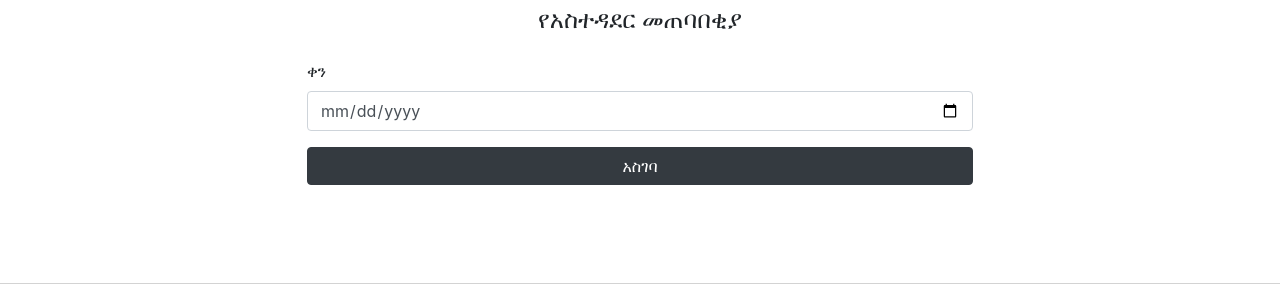
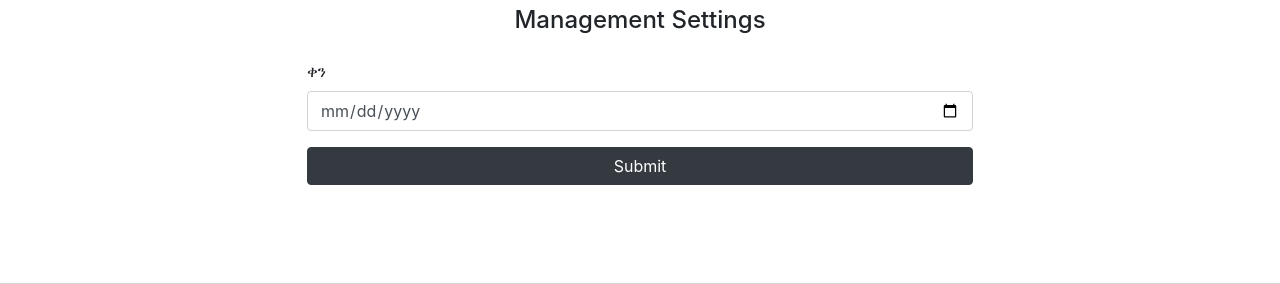
Before and after one commit to etEthiopia/RestaurantManagementPHP, a PHP site: page /admin/admin_reservations.php in a window 1280 px wide. Shown: the part 132-416 px from the top of the page. Run offline with PHP 8.4, Linux system fonts and the light colour scheme; data comes from the database, SQL or seed files in the repository.

Commit message:
admin res

```diff
--- a/admin/admin_reservations.php
+++ b/admin/admin_reservations.php
@@ -12,7 +12,7 @@
 
   <div class="container pt-2 pb-5">
 
-<h4 class="text-center pb-3">የአስተዳደር መጠባበቂያ</h4>
+<h4 class="text-center pb-3">Management Settings</h4>
 
           <form id="dateform" name="dateform" action="<?= $_SERVER['PHP_SELF']; ?>" method="post" class="d-block mr-auto ml-auto res-form">
 
@@ -24,7 +24,7 @@
   </div>
 
 
-  <button type="submit" id="submit_date" name="submit_date" class="submit-btn btn btn-dark d-block mr-auto ml-auto">አስገባ</button>
+  <button type="submit" id="submit_date" name="submit_date" class="submit-btn btn btn-dark d-block mr-auto ml-auto">Submit</button>
 </form>
 
 
@@ -58,7 +58,7 @@
 <div class="col-md-10 offset-md-1">
 
 
-  <button type="submit" id="submit_table" name="submit_table" class="submit-btn btn btn-dark d-block mr-auto ml-auto">መጠባበቂያ</button>
+  <button type="submit" id="submit_table" name="submit_table" class="submit-btn btn btn-dark d-block mr-auto ml-auto">Reserve</button>
 
 </div>
 
```
